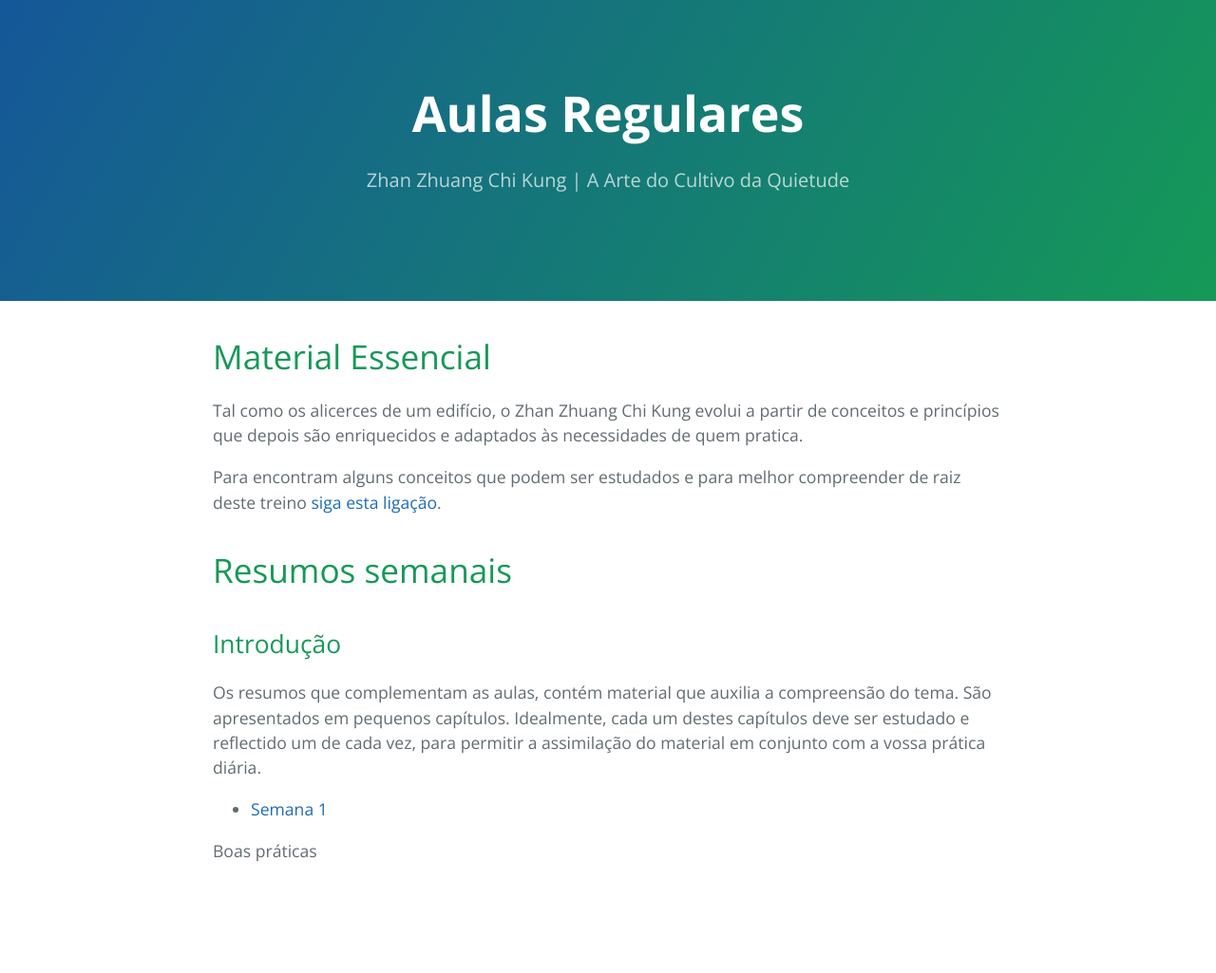
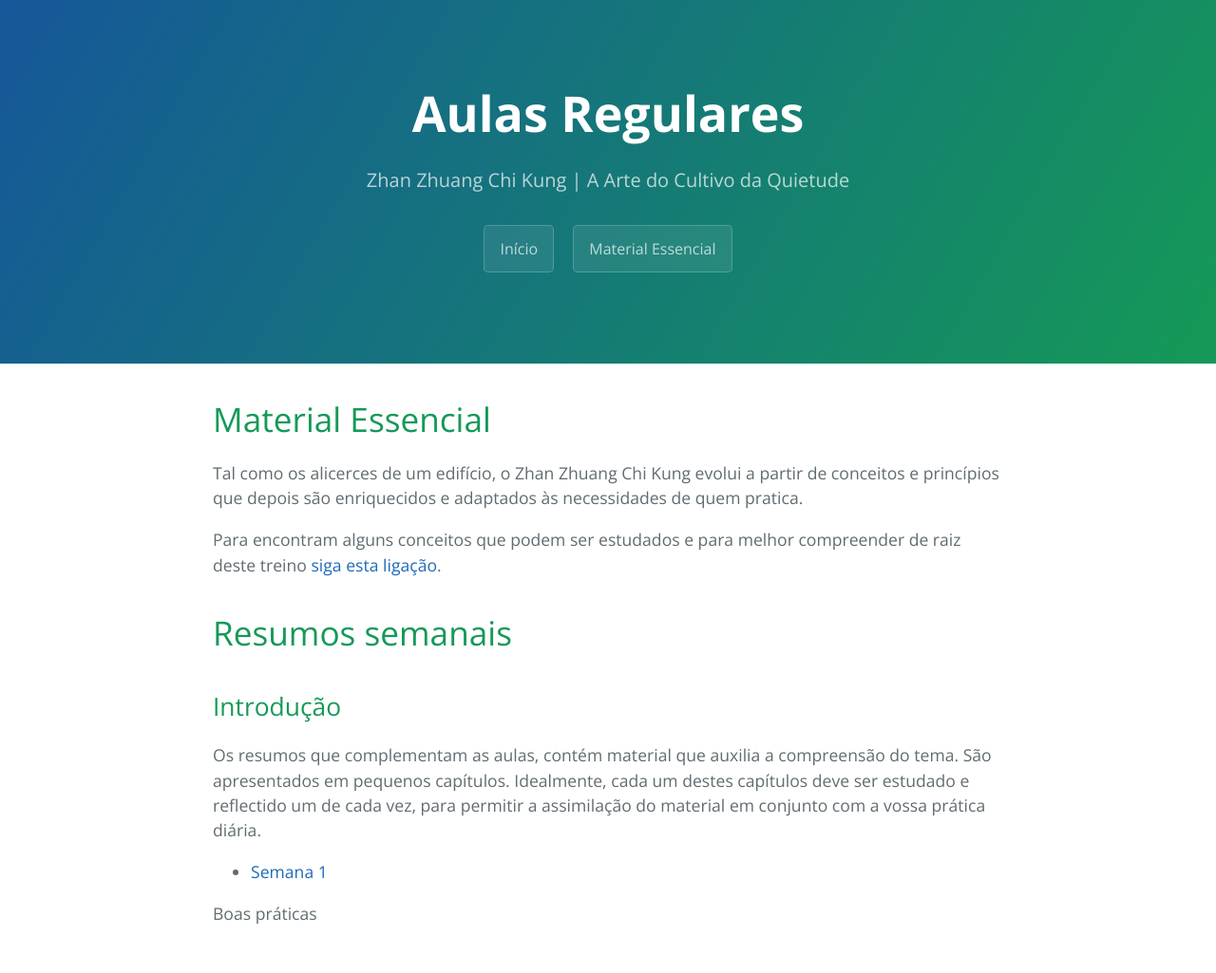
Before and after one commit to devagar/Chikung102, a Jekyll site: the page built from index.md, in a window 1280 px wide. Shown: the whole page at 95% size. Built offline with Jekyll 4.4.1, drawn with Linux system fonts in a browser that asks for light colours; before the commit the page ends 959 px from its top, so only the background shows below that.

Commit message:
first push

```diff
--- a/_layouts/default.html
+++ b/_layouts/default.html
@@ -13,6 +13,8 @@
     <section class="page-header">
       <h1 class="project-name">Aulas Regulares</h1>
       <h2 class="project-tagline">Zhan Zhuang Chi Kung | A Arte do Cultivo da Quietude</h2>
+      <a href="/index.html" class="btn">Início</a>
+      <a href="/essencial.html" class="btn">Material Essencial</a>
     </section>
 
     <section class="main-content">
```
